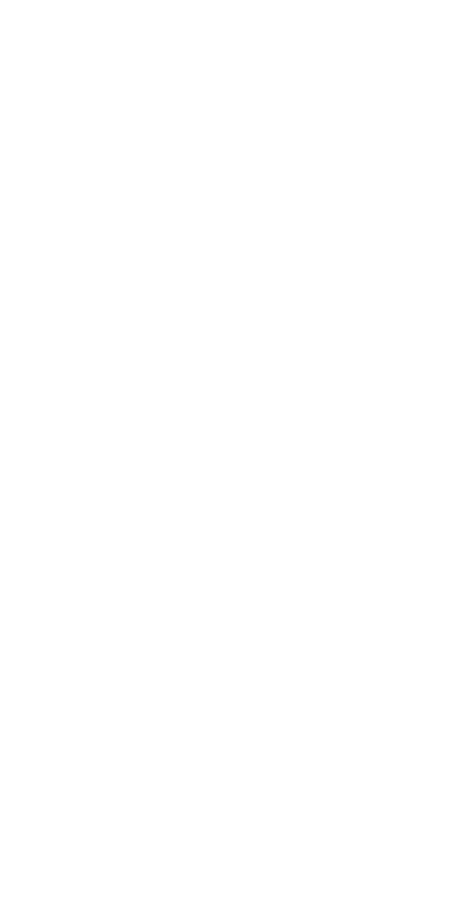
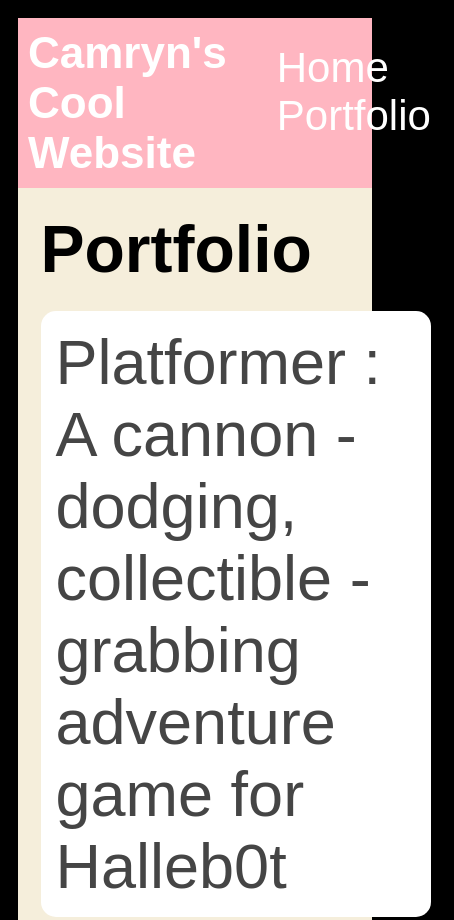
Before and after one commit to CFuselier4/CFuselier4.github.io, a plain HTML site: page portfolio.html in a window 390 px wide. Shown: the top 920 px of the page, 454 px wide, since content can reach past the window. Before the commit the page ends 844 px from the top, so only its background shows below. Drawn offline with Linux system fonts and the light colour scheme.

Commit message:
add portfolio.html file

```diff
--- a/portfolio.html
+++ b/portfolio.html
@@ -0,0 +1,33 @@
+<!DOCTYPE HTML>
+<html>
+    <head>
+        <title>Camryn's Cool Website</title>
+        <link rel="stylesheet" href="style.css">
+    </head>
+
+    <body>
+      <div id="all-contents">
+        <nav>
+            <h1>Camryn's Cool Website</h1>
+            <ul id="nav-ul">
+               <li class="nav-li">
+               <a class="nav-a" href="index.html">Home</a>
+             </li>
+             <li class="nav-li">
+               <a class="nav-a" href="portfolio.html">Portfolio</a>
+             </li>
+         </ul>
+     </nav>
+     <main>
+        <div class="content">
+            <h1>Portfolio</h1>
+            <ul id="portfolio">
+                <li><a href="projects/platformer/">Platformer : A cannon - dodging, collectible - grabbing adventure game for Halleb0t</a></li>
+                <li><a href="projects/bouncing-box/">Bouncing Box : A project that gives you a taste of game development on the web </a></li>
+                <li><a href="projects/circularity/">Circularity : A motion poem using random number generation and velocity applied to circle shapes...</a></li>
+            </ul>
+        </div>
+    </main>
+      </div>
+    </body>
+</html>
--- a/style.css
+++ b/style.css
@@ -60,3 +60,78 @@ main {
 h2, h3 {
     margin: 0px;
 }
+         /* portfolio styles */
+         .content h1 {
+            color: black;
+        }
+
+        #portfolio {
+            list-style-type: none;
+            padding-left: 0;
+        }
+
+        #portfolio li {
+            background: #fff;
+            padding: 10px;
+            border-radius: 10px;
+            margin-bottom: 10px;
+        }
+
+        #portfolio li:hover {
+            background: #eee;
+        }
+
+        #portfolio a {
+            text-decoration: none;
+            color: #454545;
+        }
+
+                    /* responsive web design */
+                    @media screen and (min-width: 120px) and (max-width: 1080px) {
+                        main {
+                          height: 100ch;
+                          zoom: 1.5;
+                          display: grid;
+                        }
+
+                        h1 {
+                          font-size: 44px;
+                        }
+
+                        h2 {
+                          font-size: 42px;
+                        }
+
+                        h3 {
+                          font-size: 36px;
+                        }
+
+                        #all-contents {
+                          height: 100ch;
+                          margin: none;
+                        }
+
+                        a {
+                          font-size: 42px;
+                        }
+
+                        .sidebar {
+                          margin-right: 0px;
+                          justify-content: center;
+                          align-items: center;
+                        }
+
+                        .sidebar-img {
+                          width: 100%;
+                        }
+
+                        p,
+                        li {
+                          font-size: 24px;
+                        }
+
+                        .content {
+                          align-content: center;
+                          justify-content: center;
+                        }
+                    }
```
